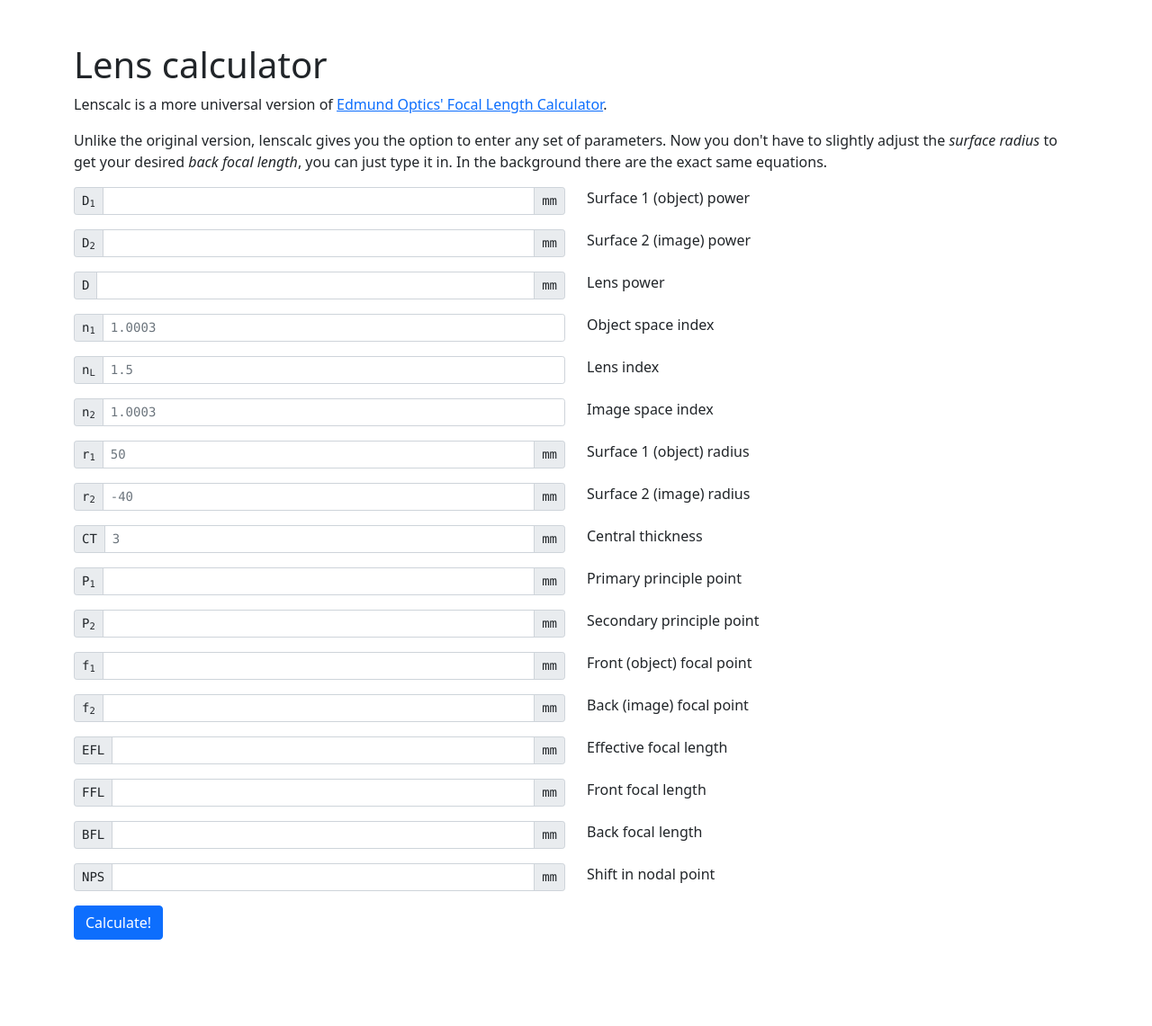
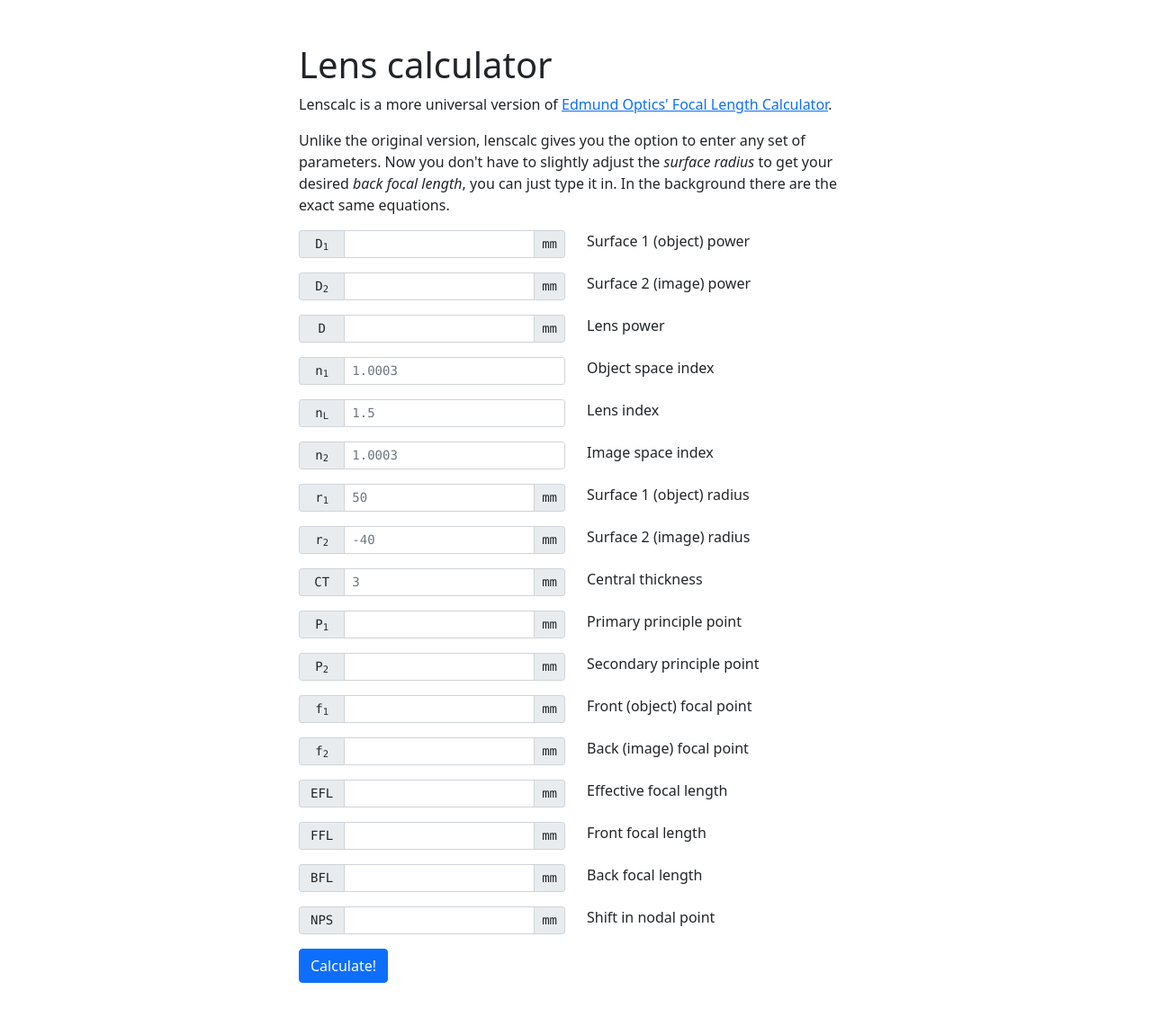
Before and after one commit to adelpopelkova/lenscalc, a Flask app: page / in a window 1280 px wide. Shown: the whole page at 90% size. Before the commit the page ends 1045 px from the top, so only its background shows below. Run offline with Flask 2, Linux system fonts and the light colour scheme; parts of the project's set-up code (start-up, migrations or seed data) failed here and were passed over.

Commit message:
Add custom stylesheet

```diff
--- /dev/null
+++ b/lenscalc_web/static/style.css
@@ -0,0 +1,8 @@
+.lenscalc-container {
+    max-width: 40rem;
+}
+
+label.input-group-text {
+    min-width: calc(3ch + 2 * 0.75rem + 2 * 1px);
+    justify-content: center;
+}
--- a/lenscalc_web/templates/index.html
+++ b/lenscalc_web/templates/index.html
@@ -5,11 +5,12 @@
         <meta charset="utf-8">
         <title>Lens calculator</title>
         <link href="https://cdn.jsdelivr.net/npm/bootstrap@5.0.0-beta3/dist/css/bootstrap.min.css" rel="stylesheet" integrity="sha384-eOJMYsd53ii+scO/bJGFsiCZc+5NDVN2yr8+0RDqr0Ql0h+rP48ckxlpbzKgwra6" crossorigin="anonymous">
+        <link rel="stylesheet" type="text/css" href="../static/style.css">
     </head>
 
     <body>
 
-        <div class="container my-5">
+        <div class="container my-5 lenscalc-container">
             <h1>Lens calculator</h1>
 
             <p>Lenscalc is a more universal version of <a href="https://www.edmundoptics.com/knowledge-center/tech-tools/focal-length/">Edmund Optics' Focal Length Calculator</a>.</p>
--- a/lenscalc_web/templates/result.html
+++ b/lenscalc_web/templates/result.html
@@ -5,11 +5,12 @@
         <meta charset="utf-8">
         <title>Lens calculator</title>
         <link href="https://cdn.jsdelivr.net/npm/bootstrap@5.0.0-beta3/dist/css/bootstrap.min.css" rel="stylesheet" integrity="sha384-eOJMYsd53ii+scO/bJGFsiCZc+5NDVN2yr8+0RDqr0Ql0h+rP48ckxlpbzKgwra6" crossorigin="anonymous">
+        <link rel="stylesheet" type="text/css" href="../static/style.css">
     </head>
 
     <body>
 
-        <div class="container my-5">
+        <div class="container my-5 lenscalc-container">
             <h1>Lens calculator</h1>
 
             <form action="{{ url_for('result') }}" method="GET">
```
